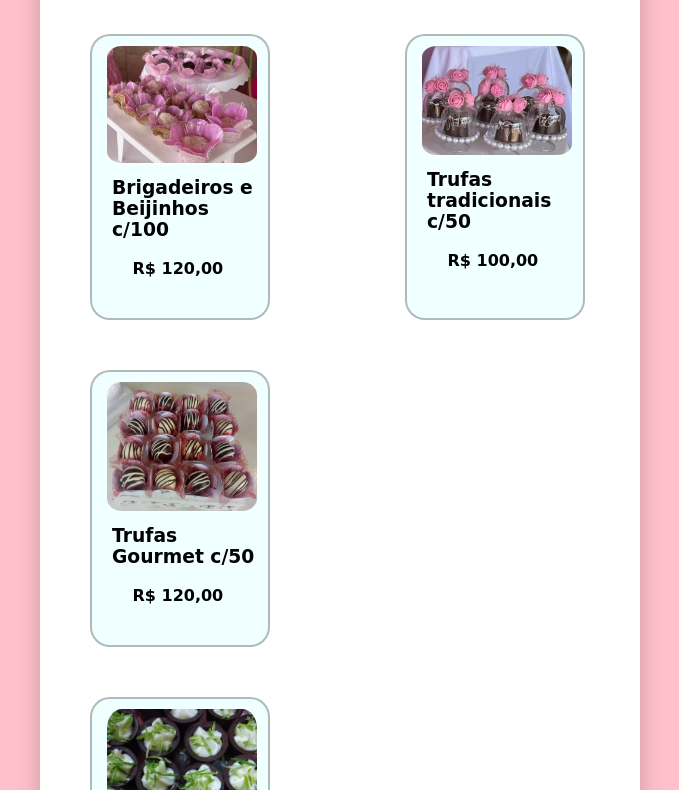
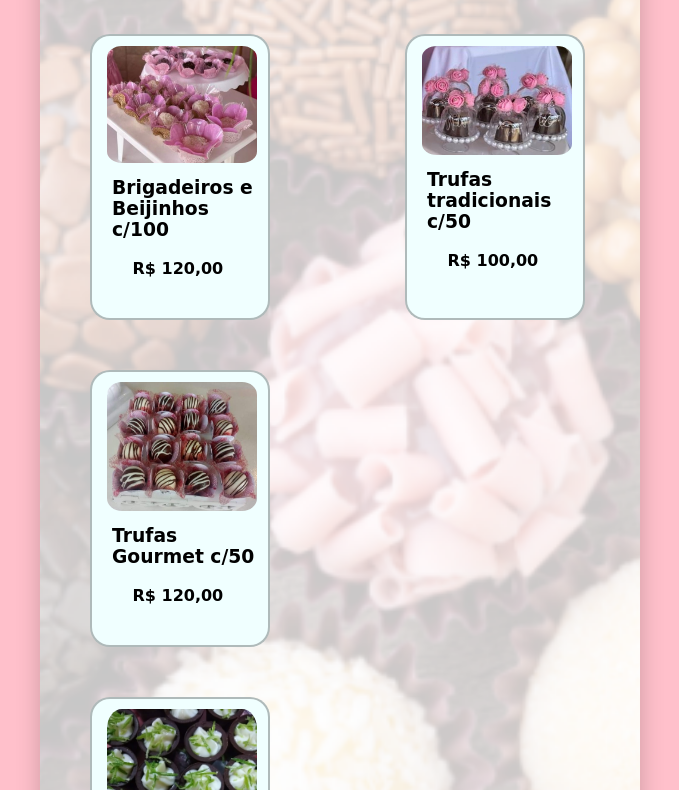
Before and after one commit to kazinxz/meus-projetos, a plain HTML site: page cardapio.html in a window 1280 px wide. Shown: the part 137-927 px from the top of the page, without its empty margins (300-979 px from the left). Drawn offline with Linux system fonts and the light colour scheme; the site is published under a folder, as on GitHub Pages, so addresses that start at the root find nothing.

Commit message:
Add files via upload

```diff
--- a/css/style2.css
+++ b/css/style2.css
@@ -19,7 +19,7 @@ body {
   font-size: 36px;
 }
 .fundo {
-  background-image: url("/img/Captura\ de\ tela\ 2025-08-05\ 160844.png");
+  background-image: url("../img/Captura\ de\ tela\ 2025-08-05\ 160844.png");
   background-color: white;
   background-size: cover;
   background-position: center;
```
